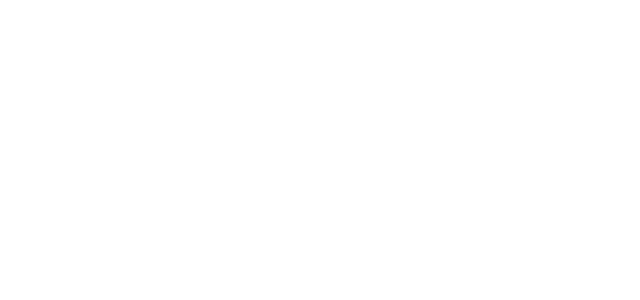
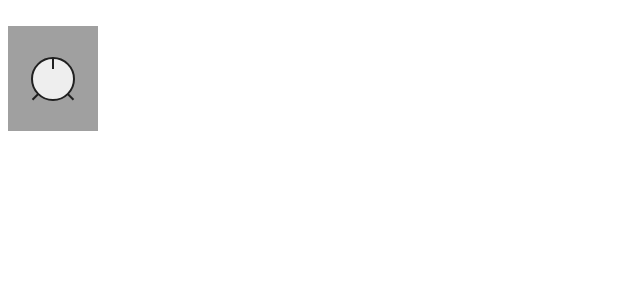
Before and after one commit to ilya-sens/thermometer-widget, an Angular app: page / in a window 1280 px wide. Shown: the top 300 px of the page, without its empty margins (0-640 px from the left). Built offline with nearby package versions, Linux system fonts and the light colour scheme.

Commit message:
feat: thermometer styles

```diff
--- a/src/app/thermometer/thermometer.component.html
+++ b/src/app/thermometer/thermometer.component.html
@@ -0,0 +1,5 @@
+<div class="thermometer-wrapper">
+  <div class="thermometer-display"></div>
+  <div class="thermometer-feet"></div>
+  <div class="thermometer-arrow-head"></div>
+</div>
--- /dev/null
+++ b/src/app/thermometer/thermometer.component.scss
@@ -0,0 +1,57 @@
+@use 'sass:math';
+
+$border-color: #202020;
+$border-thickness: 2px;
+$border-value: solid $border-thickness $border-color;
+$display-radius-number: 20;
+$display-radius: $display-radius-number + px;
+$feet-radius: math.floor(math.sqrt(2 * $display-radius-number * $display-radius-number)) + px;
+
+:host {
+  margin: 20px;
+}
+
+.thermometer {
+  &-wrapper {
+    position: relative;
+    display: flex;
+    justify-content: center;
+    align-items: center;
+    width: 90px;
+    height: 105px;
+    background-color: #a0a0a0;
+  }
+
+  &-feet {
+    content: '\0020';
+    border-top: $border-value;
+    border-left: $border-value;
+    width: $feet-radius;
+    height: $feet-radius;
+    position: absolute;
+    transform-origin: 50% 50%;
+    transform: rotate(45deg);
+    z-index: 0;
+    margin-bottom: calc(-2 * $display-radius);
+  }
+
+  &-display {
+    position: relative;
+    width: calc($display-radius * 2);
+    height: calc($display-radius * 2);
+    border: $border-value;
+    border-radius: calc($display-radius + $border-thickness);
+    background-color: #eee;
+    z-index: 1;
+  }
+
+  &-arrow-head {
+    transform-origin: -100% 50%;
+    rotate: -90deg;
+    border-top: $border-value;
+    width: calc($display-radius / 2);
+    margin-left: calc($display-radius * 1.5);
+    position: absolute;
+    z-index: 2;
+  }
+}
--- a/src/app/thermometer/thermometer.component.ts
+++ b/src/app/thermometer/thermometer.component.ts
@@ -3,8 +3,8 @@
 @Component({
   selector: 'thermometer',
   templateUrl: './thermometer.component.html',
+  styleUrls: ['thermometer.component.scss'],
   standalone: true
 })
 export class ThermometerComponent {
-
 }
```
